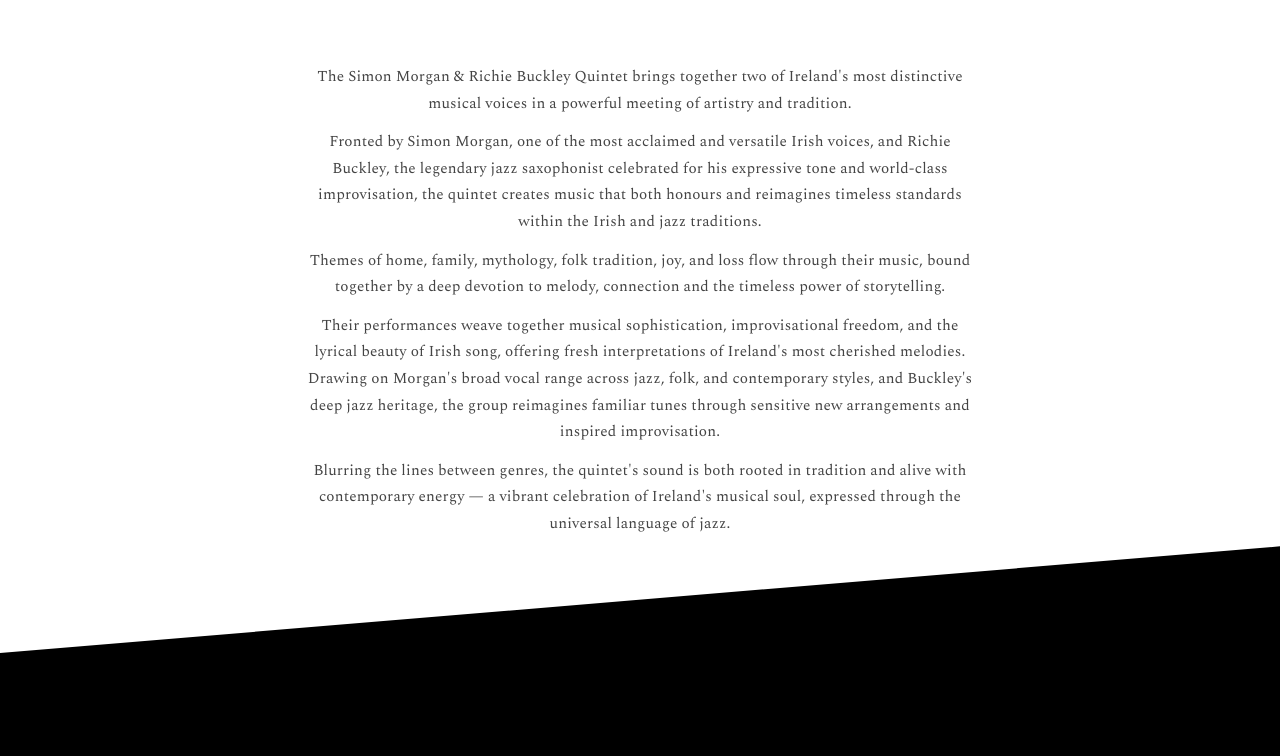
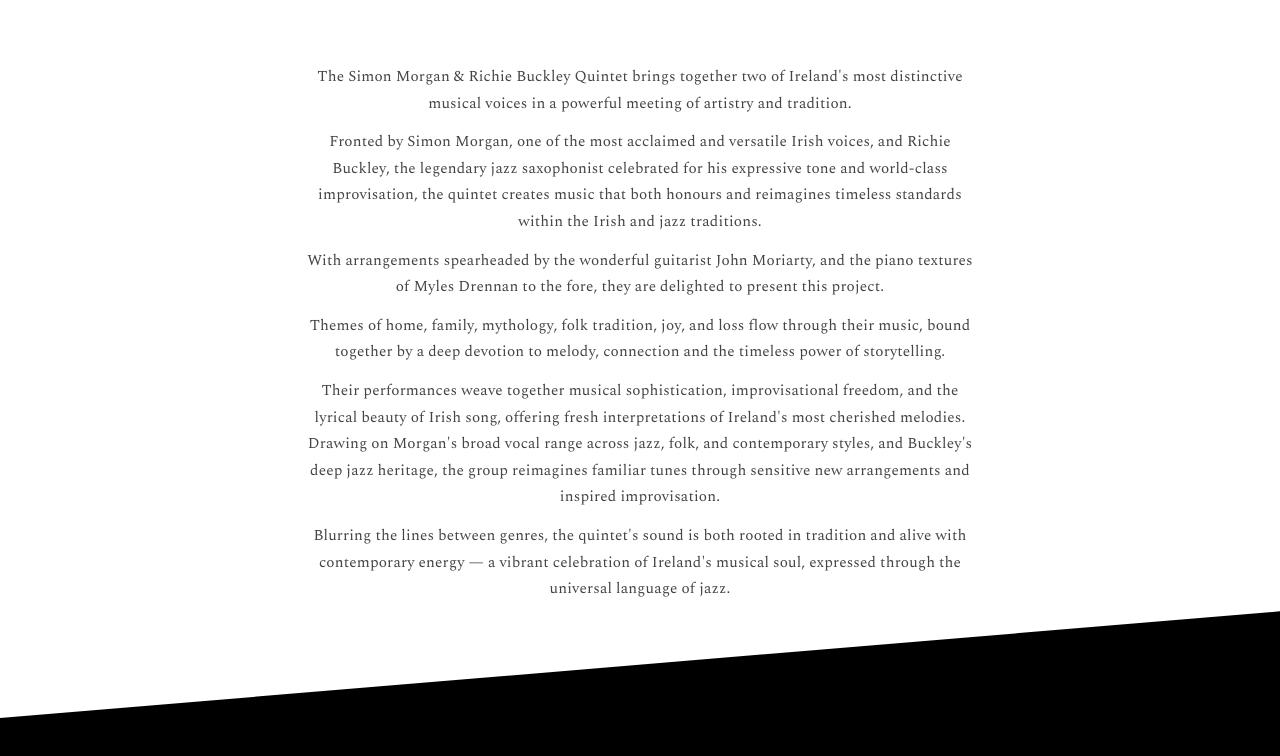
Before and after one commit to Ivan-P23994/MB---An-Irish-Storybook, a website built with Vite: page my-album/src/about.html in a window 1280 px wide. Shown: the part 994-1750 px from the top of the page. Before the commit the page ends 1711 px from the top, so only its background shows below. Built offline with nearby package versions, Linux system fonts and the light colour scheme.

Commit message:
feat: add additional description for the Simon Morgan & Richie Buckley Quintet

```diff
--- a/my-album/src/about.html
+++ b/my-album/src/about.html
@@ -102,6 +102,7 @@
             <div class="album-description">
               <p>The Simon Morgan & Richie Buckley Quintet brings together two of Ireland's most distinctive musical voices in a powerful meeting of artistry and tradition.</p>
               <p>Fronted by Simon Morgan, one of the most acclaimed and versatile Irish voices, and Richie Buckley, the legendary jazz saxophonist celebrated for his expressive tone and world-class improvisation, the quintet creates music that both honours and reimagines timeless standards within the Irish and jazz traditions.</p>
+              <p>With arrangements spearheaded by the wonderful guitarist John Moriarty, and the piano textures of Myles Drennan to the fore, they are delighted to present this project.</p>
               <p>Themes of home, family, mythology, folk tradition, joy, and loss flow through their music, bound together by a deep devotion to melody, connection and the timeless power of storytelling.</p>
               <p>Their performances weave together musical sophistication, improvisational freedom, and the lyrical beauty of Irish song, offering fresh interpretations of Ireland's most cherished melodies. Drawing on Morgan's broad vocal range across jazz, folk, and contemporary styles, and Buckley's deep jazz heritage, the group reimagines familiar tunes through sensitive new arrangements and inspired improvisation.</p>
               <p>Blurring the lines between genres, the quintet's sound is both rooted in tradition and alive with contemporary energy — a vibrant celebration of Ireland's musical soul, expressed through the universal language of jazz.</p>
```
